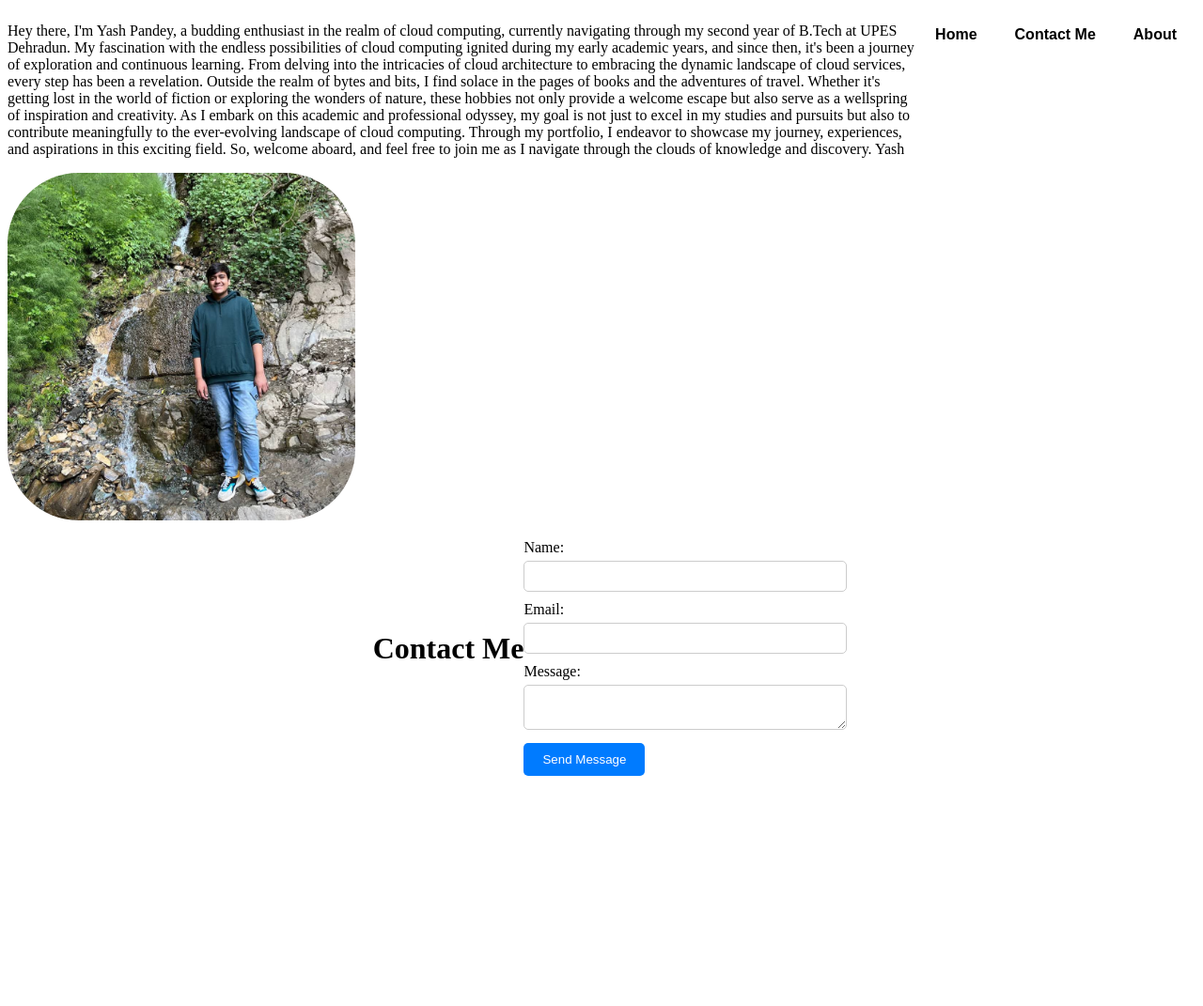
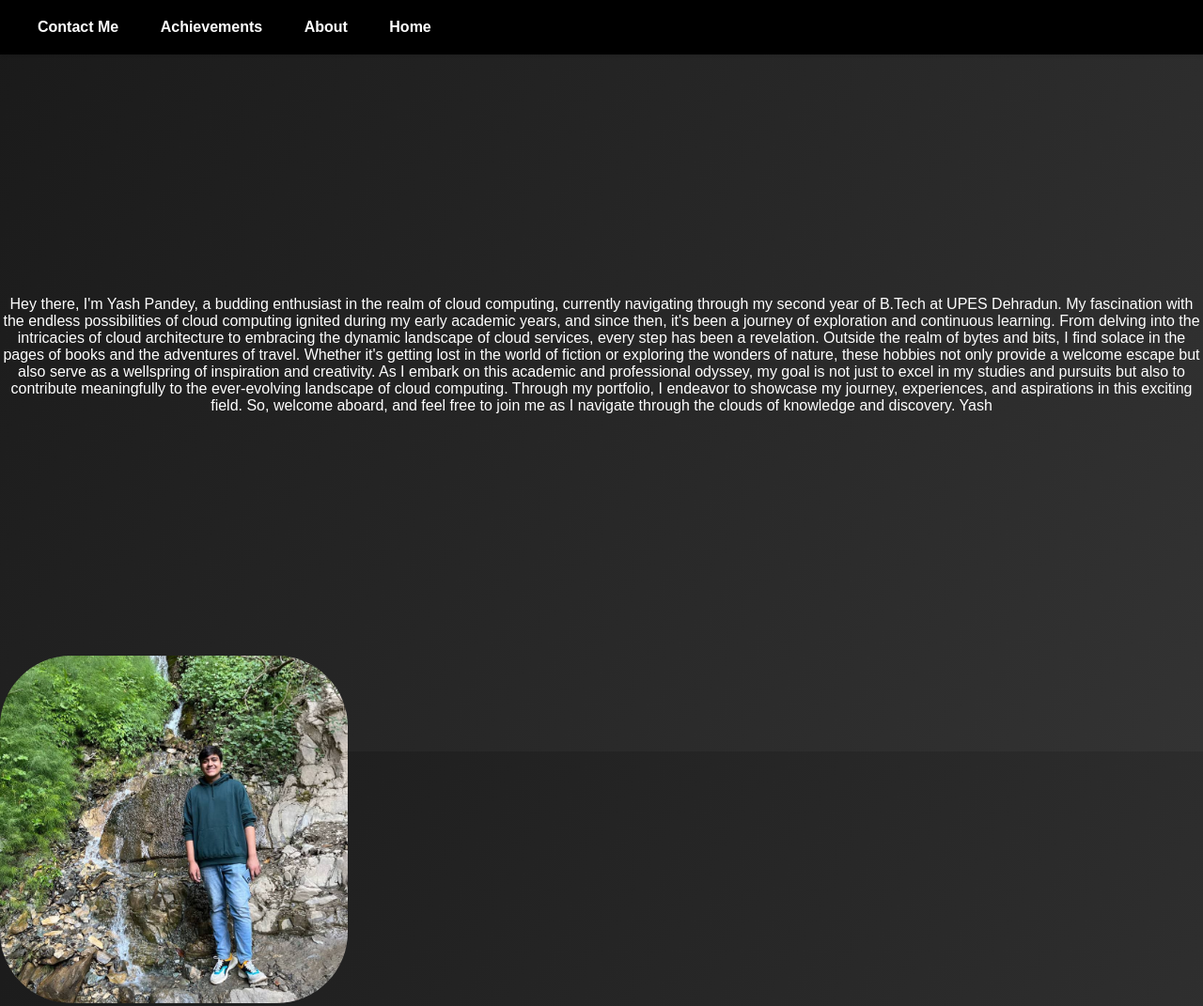
Before and after one commit to Yash-Pandey19/webtechproject, a plain HTML site: page index.html in a window 1280 px wide. Shown: the top 1071 px of the page at 94% size. Before the commit the page ends 834 px from the top, so only its background shows below. Drawn offline with Linux system fonts and the light colour scheme.

Commit message:
some changes regarding the content

```diff
--- a/index.html
+++ b/index.html
@@ -5,35 +5,33 @@
     <meta name="viewport" content="width=device-width, initial-scale=1.0">
     <title>My Portfolio</title>
     <link rel="stylesheet" href="style.css">
-    <link rel="icon" type = "image/x-icon" href="briefcase.png">
-    <!--favicon is used for the icon with the title-->
+    <link rel="icon" type="image/x-icon" href="briefcase.png">
 </head>
 <body>
-    <header><!-- Header part -->
-        <a href = #about>About</a><!--usage of relative links -->
-        <a href = #contact>Contact Me</a>
-        <a href = #home>Home</a>
+    <header>
+        <a href="#contact">Contact Me</a>
+        <a href="#achievements">Achievements</a>
+        <a href="#about">About</a>
+        <a href="#home">Home</a>
     </header>
     <div id="about">
-    <p>
         Hey there, I'm Yash Pandey, a budding enthusiast in the realm of cloud computing, currently navigating through my second year of B.Tech at UPES Dehradun.
         My fascination with the endless possibilities of cloud computing ignited during my early academic years, and since then, it's been a journey of exploration and continuous learning. From delving into the intricacies of cloud architecture to embracing the dynamic landscape of cloud services, every step has been a revelation.
         Outside the realm of bytes and bits, I find solace in the pages of books and the adventures of travel. Whether it's getting lost in the world of fiction or exploring the wonders of nature, these hobbies not only provide a welcome escape but also serve as a wellspring of inspiration and creativity.
         As I embark on this academic and professional odyssey, my goal is not just to excel in my studies and pursuits but also to contribute meaningfully to the ever-evolving landscape of cloud computing. Through my portfolio, I endeavor to showcase my journey, experiences, and aspirations in this exciting field.
         So, welcome aboard, and feel free to join me as I navigate through the clouds of knowledge and discovery.
         Yash
-    </p>
+    </div>
 
-
-</div>
-<div class = "profile">
-    <div class = "card">
-        <img src = "image.jpg">
+    <div class="profile">
+        <div class="card">
+            <img src="image.jpg">
         </div>
     </div>
-<div id="about">
-    <h1> Contact Me </h1>
-    <form>
+
+    <div id="contact">
+        <h1>Contact Me</h1>
+        <form action="submit.php" method="post">
             <label for="name">Name:</label>
             <input type="text" id="name" name="name" required>
 
--- a/style.css
+++ b/style.css
@@ -1,25 +1,27 @@
-
-header{
-    background-color: rgb(205 222 238 / 49%);
+header {
+    background-color: #000000; /* Add a blue background color */
+    color: white; /* Set text color to white */
+    padding: 20px; /* Add padding for spacing */
+    box-shadow: 0 2px 4px rgba(0, 0, 0, 0.1); /* Add a subtle shadow */
 
 }
-header a{
+
+header a {
     text-decoration: none;
-    color: black;
+    color: white;
     font-family: Arial, Helvetica, sans-serif;
     font-weight: bold;
-    float: right;
-    margin: 20px;
+    margin: 0 10px; /* Add margin for spacing between links */
+    padding: 5px 10px; /* Add padding for a clickable area */
+    border-radius: 5px; /* Add rounded corners */
+    transition: background-color 0.3s, transform 0.3s; /* Add smooth transition */
 }
-header a:hover{
-    color: #007bff;
-    transform: scale(1.1);
-    transform: translateY(-5px); /* Move the element 5px up on hover */
 
+header a:hover {
+    background-color: #0056b3; /* Darken the background color on hover */
+    transform: translateY(-2px); /* Move the element up slightly on hover */
 }
-header a:focus{
-    color: bisque;
-}
+
 .container{
     width: 100%;
     height: 100%;
@@ -53,42 +55,57 @@ header a:focus{
     padding: 20px;
 }
 
-form {
-    margin-top: 20px;
+form{
+    border: 0px solid black;
+    border-radius: 68px;
+    padding: 44px;
+    width: 220px;
+    height: 260px;
+    font: Arial;
+    font-weight: bold;
+    box-shadow: 0 0 10px rgba(0, 0, 0, 0.3);
+    margin-top: 127px;
+    margin-left: 300px;
+}
+label{
+    margin-bottom: 10px;
+}
+input{
+    margin-bottom: 10px;
+}
+button
+{
+    background-color: #4caf50;
+    color: white;
+    border: none;
+
+    font: Arial;
+    font-weight: bold;
+    border-radius: 4px;
+
+}
+button:hover{
+    transition: transform 0.5s ease;
+    background-color: rgba(50, 120, 120, 0.603);
 }
 
-label {
-    display: block;
-    margin-bottom: 5px;
-}
-
-input[type="text"],
-input[type="email"],
-textarea {
-    width: 100%;
-    padding: 8px;
-    margin-bottom: 10px;
-    border: 1px solid #ccc;
-    border-radius: 5px;
-}
-
-button {
-    padding: 10px 20px;
-    background-color: #007bff;
-    color: #fff;
-    border: none;
-    border-radius: 5px;
-    cursor: pointer;
-}
-
-button:hover {
-    background-color: #0056b3;
-}
-#about{
+#about {
     display: flex;
-    justify-content: center;
-    align-items: center;
-
-
+    justify-content: center; /* Center horizontally */
+    align-items: center; /* Center vertically */
+    height: 80vh; /* Adjust height as needed */
+    text-align: center; /* Center text within the about section */
+    font-family: 'Arial', sans-serif;
 
 }
+body {
+    background-color: #333; /* Set a dark background color fallback */
+    background-image: linear-gradient(120deg, #1a1a1a 0%, #333333 100%); /* Add a gradient background with darker shades */
+    background-repeat: no-repeat;
+    background-size: cover;
+    background-attachment: fixed; /* Keep the background fixed while scrolling */
+    font-family: Arial, sans-serif;
+    margin: 0;
+    padding: 0;
+    color: #fff; /* Set default text color to white for better contrast */
+}
```
Lines whose indentation alone changed are shown as unchanged.
